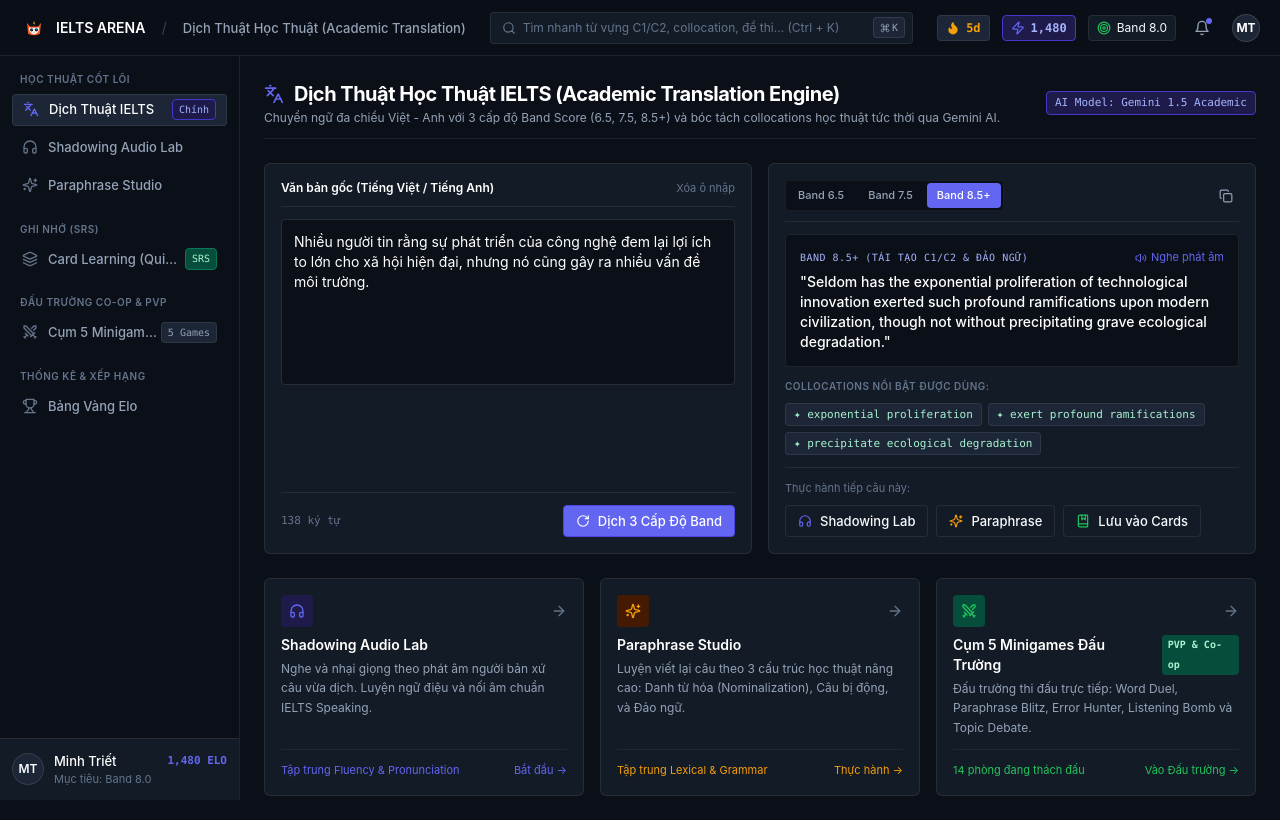
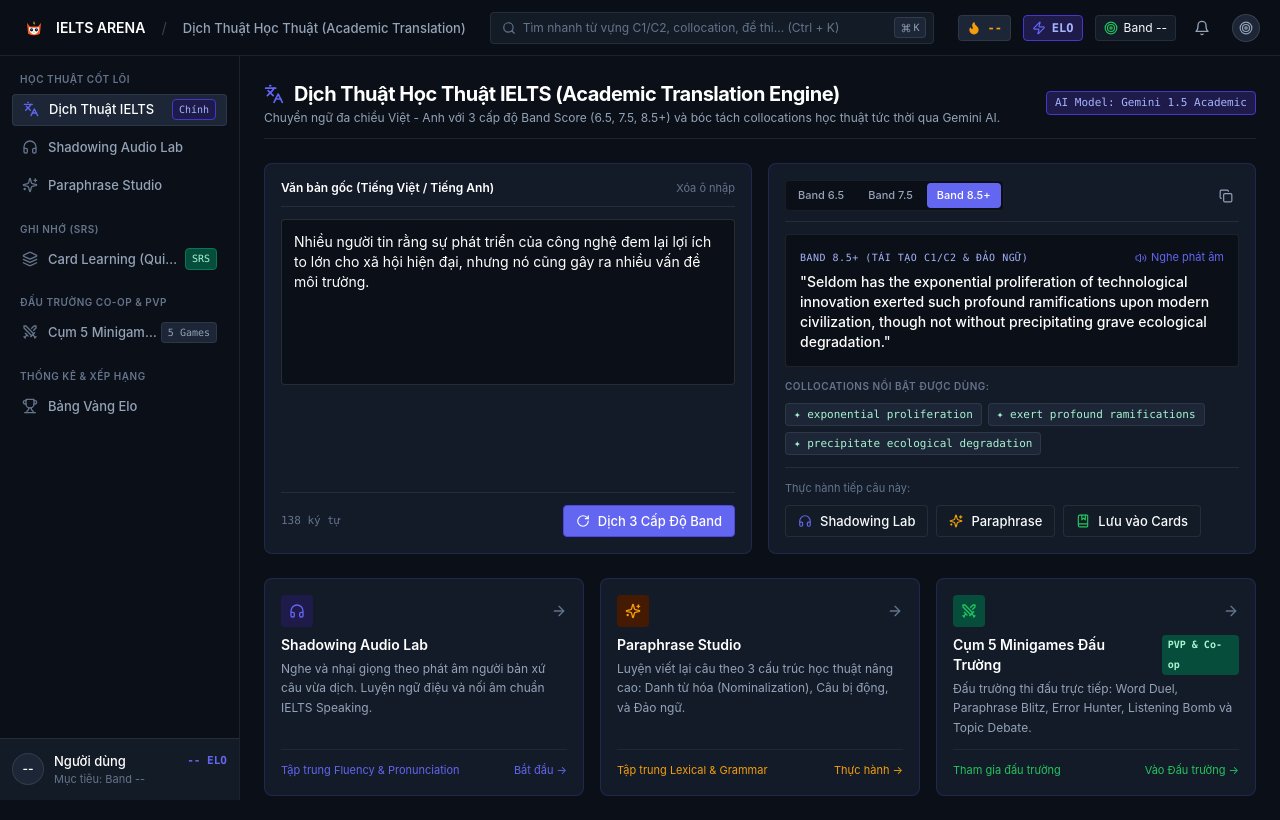
Before and after one commit to Kyrishaki/ielts-arena, a Next.js app: page / in a window 1280 px wide. Built offline with nearby package versions, Linux system fonts and the light colour scheme.

Commit message:
refactor: remove hardcoded fake data (ELO, username, streak, player counts) - replace with placeholder states

```diff
--- a/src/app/(dashboard)/page.tsx
+++ b/src/app/(dashboard)/page.tsx
@@ -363,7 +363,7 @@ export default function AcademicTranslationPage() {
               </p>
             </div>
             <div className="pt-3 mt-3 border-t border-[rgba(255,255,255,0.06)] flex items-center justify-between text-[11px] text-[#22C55E]">
-              <span>14 phòng đang thách đấu</span>
+              <span>Tham gia đấu trường</span>
               <span>Vào Đấu trường →</span>
             </div>
           </div>
--- a/src/app/arena/page.tsx
+++ b/src/app/arena/page.tsx
@@ -38,7 +38,7 @@ const MINIGAMES: MinigameInfo[] = [
     focusSkill: "Academic Lexical Resource (AWL)",
     timeEstimate: "15s / lượt",
     stakeElo: 30,
-    activePlayers: 18,
+    activePlayers: 0,
     icon: Swords,
     accentColor: "#6366F1",
   },
@@ -51,7 +51,7 @@ const MINIGAMES: MinigameInfo[] = [
     focusSkill: "Writing Task 2 Sentence Restructuring",
     timeEstimate: "45 giây",
     stakeElo: 35,
-    activePlayers: 12,
+    activePlayers: 0,
     icon: Flame,
     accentColor: "#F59E0B",
   },
@@ -64,7 +64,7 @@ const MINIGAMES: MinigameInfo[] = [
     focusSkill: "Grammatical Accuracy & Collocation",
     timeEstimate: "10 câu / trận",
     stakeElo: 25,
-    activePlayers: 24,
+    activePlayers: 0,
     icon: ShieldAlert,
     accentColor: "#EF4444",
   },
@@ -77,7 +77,7 @@ const MINIGAMES: MinigameInfo[] = [
     focusSkill: "Listening Section 4 Spelling & Speed",
     timeEstimate: "60 giây kíp nổ",
     stakeElo: 40,
-    activePlayers: 16,
+    activePlayers: 0,
     icon: ShieldAlert,
     accentColor: "#22C55E",
   },
@@ -90,7 +90,7 @@ const MINIGAMES: MinigameInfo[] = [
     focusSkill: "Speaking Part 3 Fluency & Argumentation",
     timeEstimate: "2 hiệp x 60 giây",
     stakeElo: 50,
-    activePlayers: 8,
+    activePlayers: 0,
     icon: Brain,
     accentColor: "#A855F7",
   },
--- a/src/app/globals.css
+++ b/src/app/globals.css
@@ -2,15 +2,20 @@
 @tailwind components;
 @tailwind utilities;
 
-:root {
+/* DEFAULT: THEME VIBRANT (MÀU RỰC RỠ BẮT MẮT) */
+:root,
+.theme-vibrant {
   --canvas: #0B0F17;
-  --surface-1: #131B26;
-  --surface-2: #1C2636;
-  --border-subtle: rgba(255, 255, 255, 0.08);
+  --surface-1: #131B28;
+  --surface-2: #1C263A;
+  --border-subtle: rgba(99, 102, 241, 0.18);
   --brand-indigo: #6366F1;
   --brand-cyan: #06B6D4;
+  --brand-coral: #FF5722;
+  --brand-gradient: linear-gradient(135deg, #6366F1 0%, #06B6D4 50%, #FF5722 100%);
   --text-primary: #F8FAFC;
   --text-muted: #94A3B8;
+  --accent-glow: 0 0 20px rgba(99, 102, 241, 0.35);
 
   --heading-hero: clamp(1.75rem, 4vw + 0.5rem, 2.75rem);
   --heading-section: clamp(1.25rem, 2.5vw, 1.75rem);
@@ -18,20 +23,41 @@
   --row-density: 32px;
 }
 
-.light {
+/* THEME MONOCHROME (BẢN TRẮNG ĐEN TỐI GIẢN / HIGH CONTRAST NOIR) */
+.theme-monochrome {
+  --canvas: #000000;
+  --surface-1: #0A0A0A;
+  --surface-2: #141414;
+  --border-subtle: rgba(255, 255, 255, 0.16);
+  --brand-indigo: #FFFFFF;
+  --brand-cyan: #E2E8F0;
+  --brand-coral: #A3A3A3;
+  --brand-gradient: linear-gradient(135deg, #FFFFFF 0%, #A3A3A3 100%);
+  --text-primary: #FFFFFF;
+  --text-muted: #A3A3A3;
+  --accent-glow: none;
+}
+
+/* THEME LIGHT (BẢN NỀN TRẮNG TINH KHÔI) */
+.light,
+.theme-light {
   --canvas: #F8FAFC;
   --surface-1: #FFFFFF;
   --surface-2: #F1F5F9;
   --border-subtle: #E2E8F0;
-  --brand-indigo: #6366F1;
-  --brand-cyan: #06B6D4;
+  --brand-indigo: #4F46E5;
+  --brand-cyan: #0284C7;
+  --brand-coral: #EA580C;
+  --brand-gradient: linear-gradient(135deg, #4F46E5 0%, #0284C7 100%);
   --text-primary: #0F172A;
   --text-muted: #64748B;
+  --accent-glow: none;
 }
 
 * {
   box-sizing: border-box;
   -webkit-tap-highlight-color: transparent;
+  transition: background-color 150ms ease, border-color 150ms ease;
 }
 
 body {
@@ -45,17 +71,56 @@ body {
   padding: 0;
 }
 
-/* Linear Depth: Borders over shadows - triệt tiêu toàn bộ shadow mờ */
+/* Linear Depth: Crisp 1px borders over blur shadows */
 .surface-card {
   background-color: var(--surface-1);
   border: 1px solid var(--border-subtle);
-  border-radius: 6px;
-  box-shadow: none !important;
-  transition: border-color 75ms ease, background-color 75ms ease;
+  border-radius: 8px;
+  transition: border-color 100ms ease, background-color 100ms ease;
 }
 
 .surface-card:hover {
   background-color: var(--surface-2);
+}
+
+/* Vibrant style glows */
+.theme-vibrant .surface-card:hover {
+  border-color: rgba(99, 102, 241, 0.45);
+}
+
+.theme-vibrant .glow-brand {
+  box-shadow: 0 0 15px rgba(99, 102, 241, 0.3);
+}
+
+.theme-vibrant .text-gradient-vibrant {
+  background: linear-gradient(135deg, #818CF8 0%, #38BDF8 50%, #FB923C 100%);
+  -webkit-background-clip: text;
+  -webkit-text-fill-color: transparent;
+}
+
+/* Monochrome style overrides */
+.theme-monochrome .surface-card {
+  border-color: rgba(255, 255, 255, 0.18);
+}
+
+.theme-monochrome .surface-card:hover {
+  border-color: #FFFFFF;
+}
+
+.theme-monochrome button {
+  border-radius: 4px;
+}
+
+/* Light mode overrides */
+.theme-light .surface-card {
+  background-color: #FFFFFF;
+  border-color: #E2E8F0;
+  color: #0F172A;
+}
+
+.theme-light .surface-card:hover {
+  background-color: #F8FAFC;
+  border-color: #CBD5E1;
 }
 
 /* 32px standard compact density row */
--- a/src/components/layout/Sidebar.tsx
+++ b/src/components/layout/Sidebar.tsx
@@ -134,14 +134,14 @@ export function Sidebar() {
       <div className="p-3 border-t border-[rgba(255,255,255,0.08)] bg-[#131B26]">
         <div className="flex items-center gap-2.5">
           <div className="w-8 h-8 rounded-full bg-[#1C2636] border border-[rgba(255,255,255,0.1)] flex items-center justify-center text-xs font-semibold text-[#F8FAFC]">
-            MT
+            --
           </div>
           <div className="flex-1 min-w-0">
             <div className="flex items-center justify-between">
-              <span className="text-[13px] font-medium text-white truncate">Minh Triết</span>
-              <span className="text-[11px] font-mono text-[#6366F1] font-semibold">1,480 ELO</span>
+              <span className="text-[13px] font-medium text-white truncate">Người dùng</span>
+              <span className="text-[11px] font-mono text-[#6366F1] font-semibold">-- ELO</span>
             </div>
-            <p className="text-[11px] text-[#64748B] truncate">Mục tiêu: Band 8.0</p>
+            <p className="text-[11px] text-[#64748B] truncate">Mục tiêu: Band --</p>
           </div>
         </div>
       </div>
--- a/src/components/layout/TopNavbar.tsx
+++ b/src/components/layout/TopNavbar.tsx
@@ -67,7 +67,7 @@ export function TopNavbar() {
           title="Chuỗi ngày học liên tục"
         >
           <Flame className="w-3.5 h-3.5 text-[#F59E0B] fill-current" />
-          <span className="font-semibold">5d</span>
+          <span className="font-semibold">--</span>
         </div>
 
         {/* ELO Rating Badge */}
@@ -76,7 +76,7 @@ export function TopNavbar() {
           title="Điểm Elo Đấu Trường"
         >
           <Zap className="w-3.5 h-3.5 text-[#6366F1]" />
-          <span className="font-bold">1,480</span>
+          <span className="font-bold">ELO</span>
         </div>
 
         {/* Target Band */}
@@ -85,18 +85,17 @@ export function TopNavbar() {
           title="Band mục tiêu"
         >
           <Target className="w-3.5 h-3.5 text-[#22C55E]" />
-          <span>Band 8.0</span>
+          <span>Band --</span>
         </div>
 
         {/* Notification Bell */}
         <button className="p-1.5 rounded text-[#94A3B8] hover:text-white hover:bg-[#1C2636] transition-colors relative">
           <Bell className="w-4 h-4" />
-          <span className="w-1.5 h-1.5 rounded-full bg-[#6366F1] absolute top-1 right-1" />
         </button>
 
         {/* Mini User Profile Avatar */}
         <div className="w-7 h-7 rounded-full bg-[#1C2636] border border-[rgba(255,255,255,0.12)] flex items-center justify-center text-xs font-bold text-white ml-1">
-          MT
+          <Target className="w-3.5 h-3.5 text-[#94A3B8]" />
         </div>
       </div>
     </header>
```
Also changed, not shown: src/context/ThemeContext.tsx (added, +59 -0 lines).
